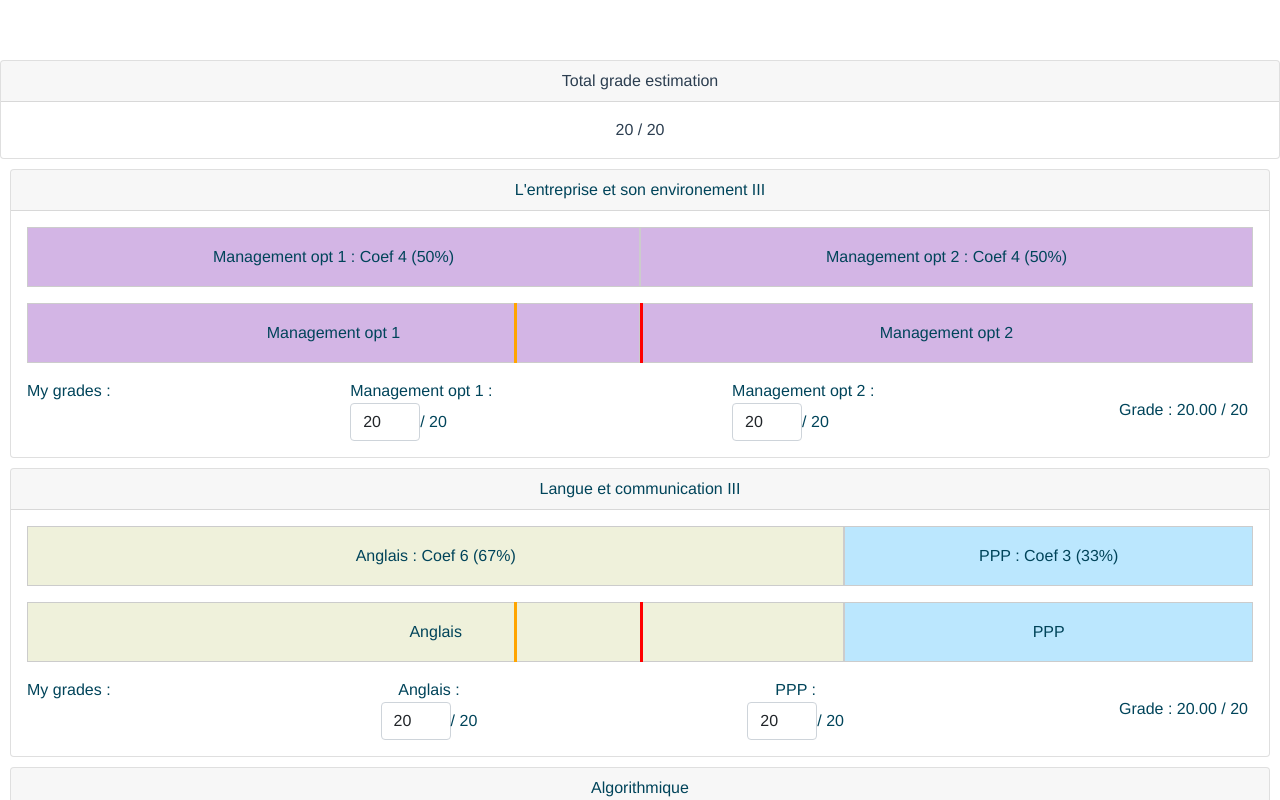
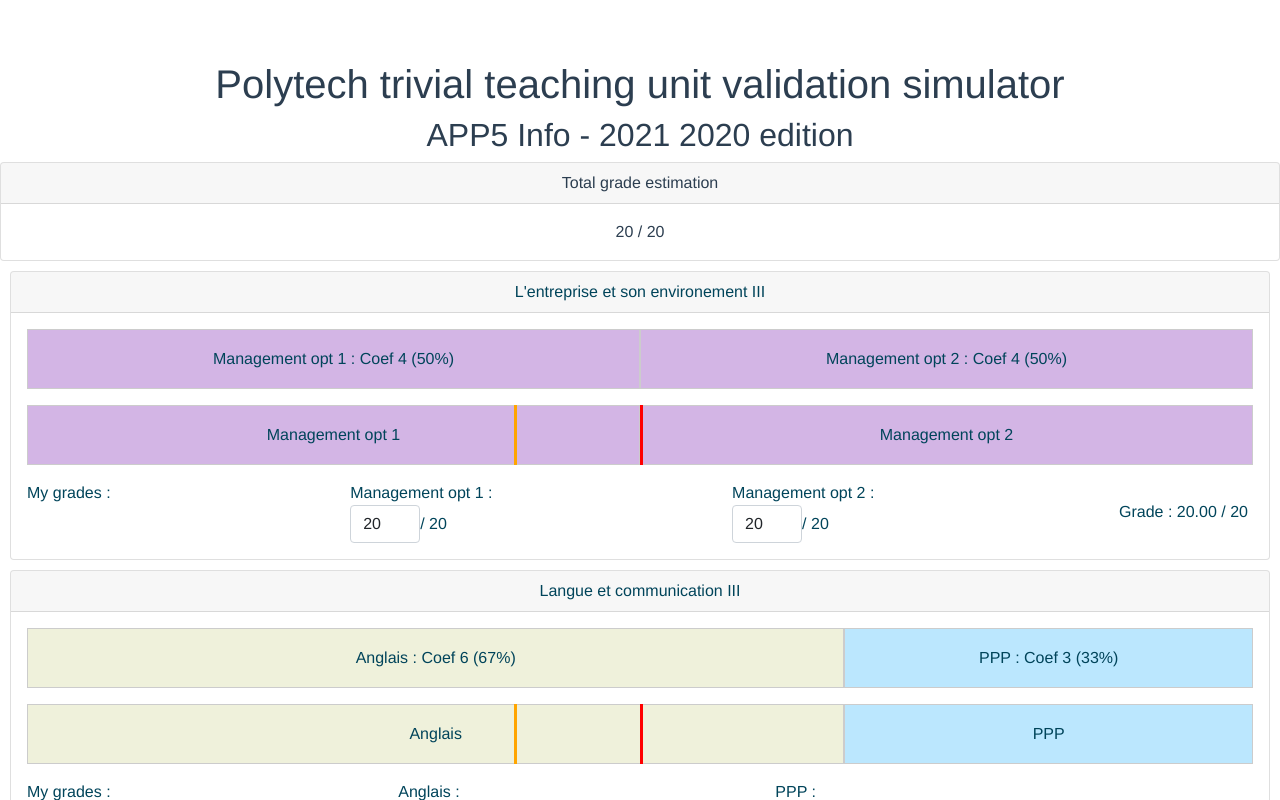
Before and after one commit to Tomansion/Polytech-coef-simulator, a Vue app: page / in a window 1280 px wide. Shown: the top 800 px of the page. Built offline with nearby package versions, Linux system fonts and the light colour scheme.

Commit message:
added title

```diff
--- a/src/App.vue
+++ b/src/App.vue
@@ -1,5 +1,8 @@
 <template>
   <div id="app">
+    <h1>Polytech trivial teaching unit validation simulator</h1>
+    <h2>APP5 Info - 2021 2020 edition</h2>
+
     <!-- Dispay the total grade -->
     <b-card header="Total grade estimation">
       <b-card-text> {{ totalGrade }} / 20 </b-card-text>
```
